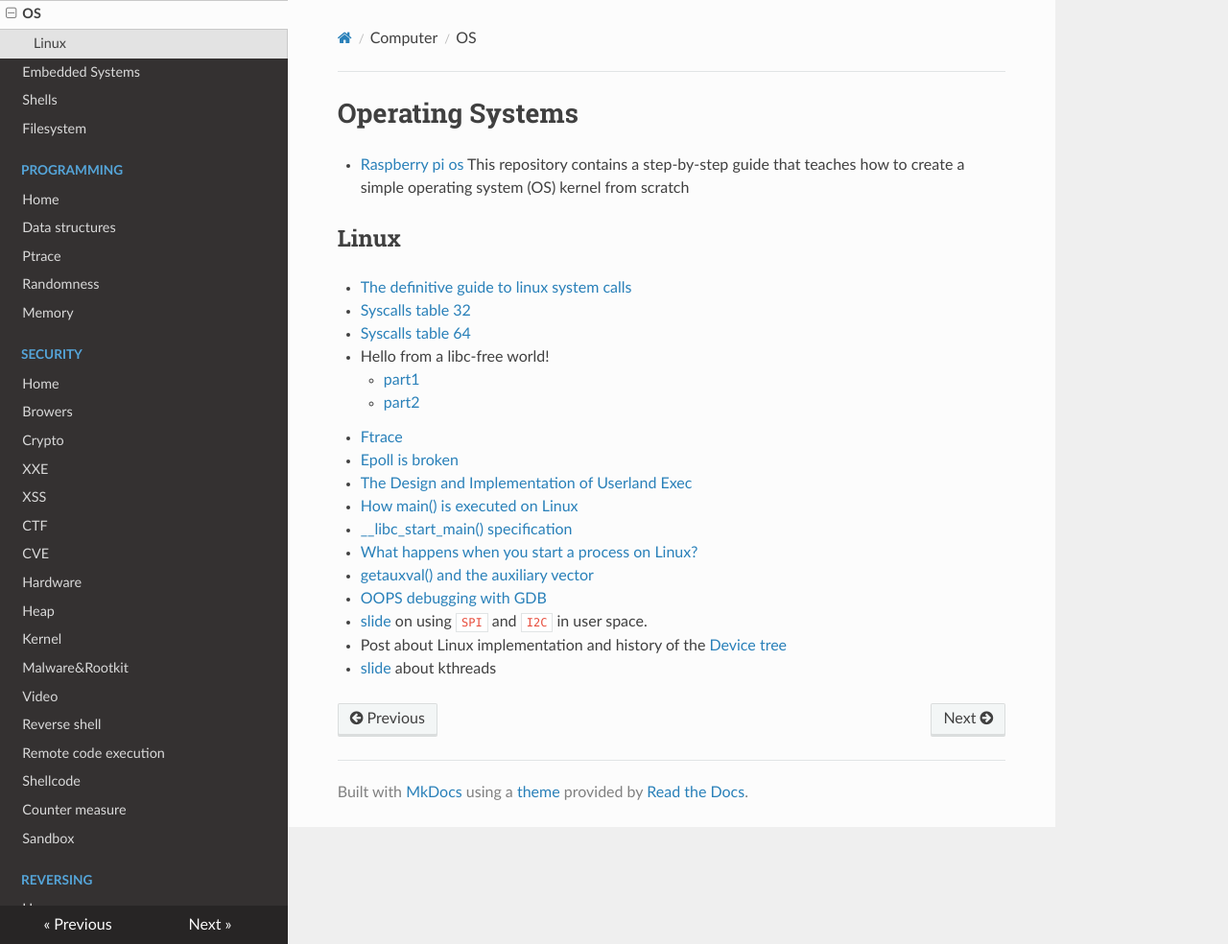
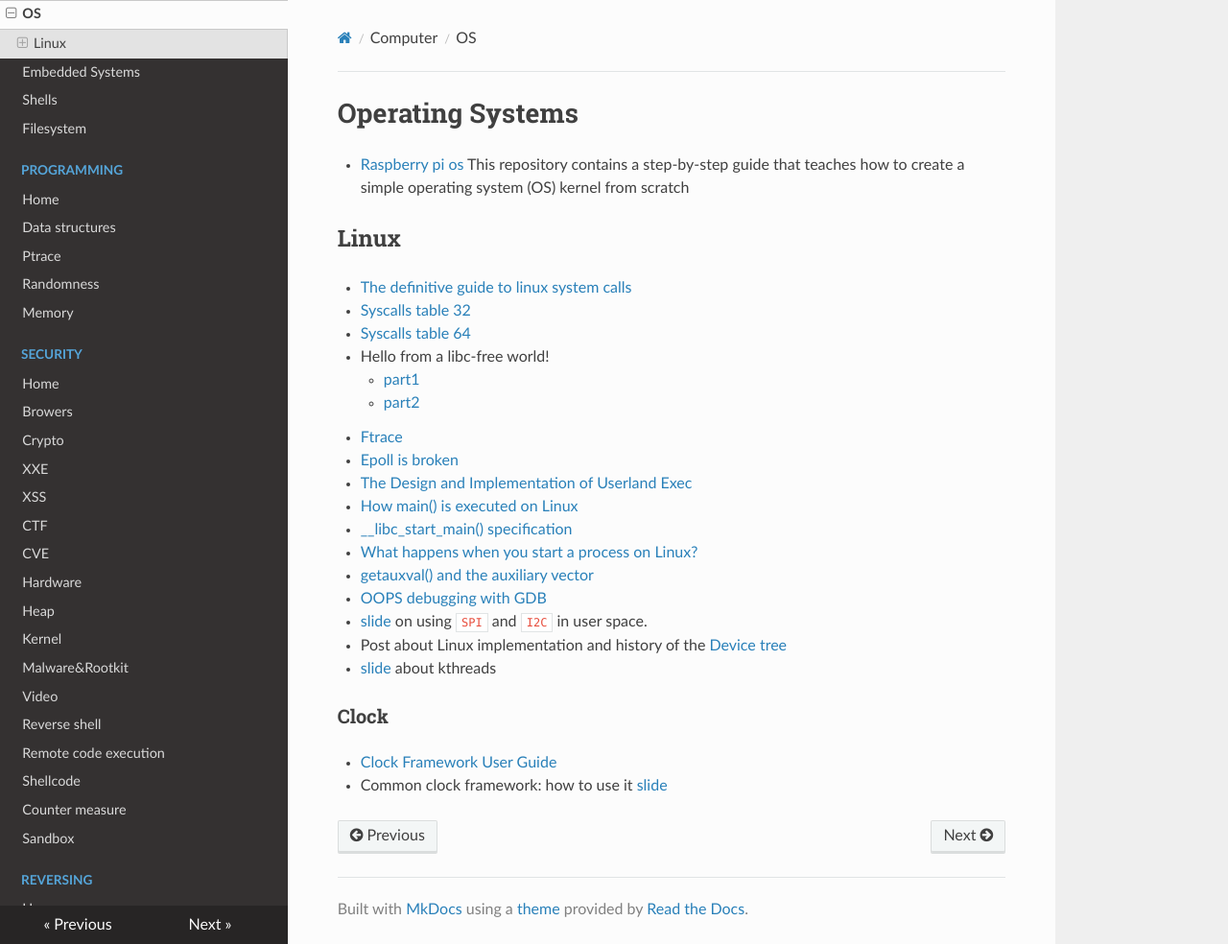
Before and after one commit to gipi/low-level, an MkDocs documentation site: the page built from docs/os/index.md, in a window 1280 px wide and 984 px high. Shown: the whole window at 96% size. Built offline with MkDocs 1.6.1, drawn with Linux system fonts in a browser that asks for light colours; nearby versions of some CDN libraries; old or Windows-style settings are respelled for this version of MkDocs.

Commit message:
Update index.md

```diff
--- a/docs/os/index.md
+++ b/docs/os/index.md
@@ -21,3 +21,8 @@
  - [slide](http://haifux.org/lectures/258/gpio_spi_i2c_userspace.pdf) on using ``SPI`` and ``I2C`` in user space.
  - Post about Linux implementation and history of the [Device tree](http://junyelee.blogspot.com/2014/04/linux-device-tree.html)
  - [slide](http://www.cs.fsu.edu/~cop4610t/lectures/project2/kthreads/kthreads.pdf) about kthreads
+
+### Clock
+
+ - [Clock Framework User Guide](http://processors.wiki.ti.com/index.php/Clock_Framework_User_Guide)
+ - Common clock framework: how to use it [slide](https://elinux.org/images/b/b8/Elc2013_Clement.pdf)
```
